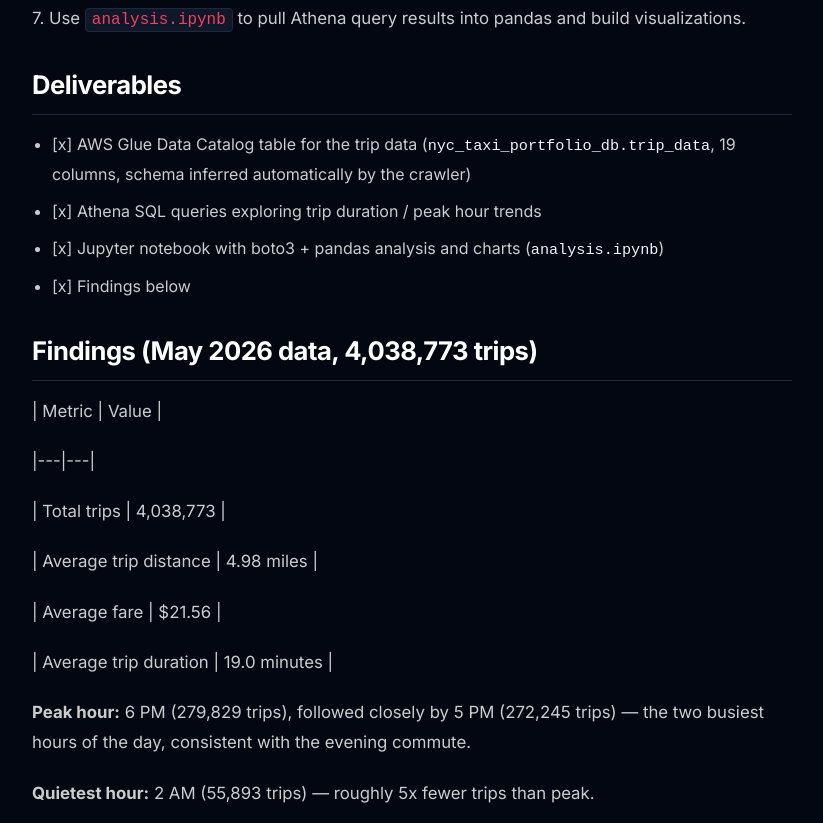
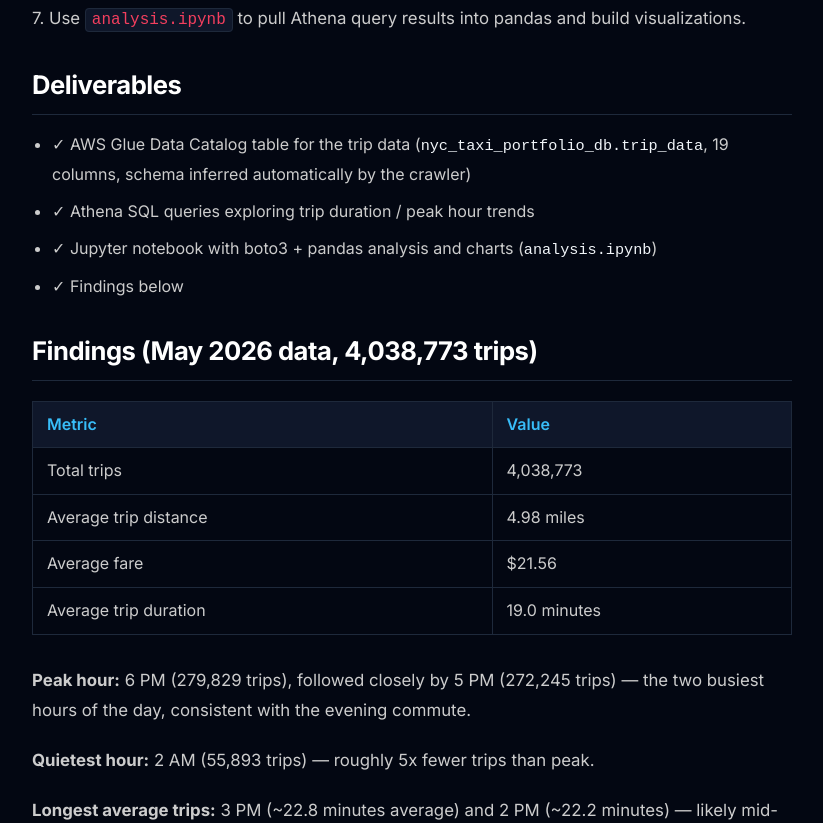
Before and after one commit to preethi-somaraju/preethi-somaraju.github.io, a plain HTML site: page blog/aws-nyc-taxi-analytics.html in a window 1280 px wide. Shown: the part 2076-2899 px from the top of the page, without its empty margins (228-1051 px from the left). Drawn offline with Linux system fonts and the light colour scheme.

Commit message:
update: Sync local changes for aws-nyc-taxi-analytics.html, azure-etl-pipeline.html, customer-churn-ml.html and 4 more

```diff
--- a/blog/aws-nyc-taxi-analytics.html
+++ b/blog/aws-nyc-taxi-analytics.html
@@ -29,6 +29,10 @@
         code { font-family: 'Courier New', Courier, monospace; font-size: 0.95em; color: #f1f5f9; }
         p code { background-color: #0f172a; padding: 2px 6px; border-radius: 4px; border: 1px solid #1e293b; color: #f43f5e; }
         hr { border: 0; border-top: 1px solid #1e293b; margin: 40px 0; }
+        .post-content table { width: 100%; border-collapse: collapse; margin: 20px 0 30px 0; }
+        .post-content th, .post-content td { border: 1px solid #1e293b; padding: 10px 14px; text-align: left; }
+        .post-content th { background-color: #0f172a; color: #38bdf8; font-weight: 600; }
+        .post-content td { color: #ccc; }
     </style>
 </head>
 <body style="background-color: #030712; color: #e5e7eb;">
@@ -92,23 +96,25 @@
 <p>7. Use <code>analysis.ipynb</code> to pull Athena query results into pandas and build visualizations.</p>
 <h2>Deliverables</h2>
 <ul>
-<li>[x] AWS Glue Data Catalog table for the trip data (<code>nyc_taxi_portfolio_db.trip_data</code>, 19 columns, schema inferred automatically by the crawler)</li>
-<li>[x] Athena SQL queries exploring trip duration / peak hour trends</li>
-<li>[x] Jupyter notebook with boto3 + pandas analysis and charts (<code>analysis.ipynb</code>)</li>
-<li>[x] Findings below</li>
+<li>&#10003; AWS Glue Data Catalog table for the trip data (<code>nyc_taxi_portfolio_db.trip_data</code>, 19 columns, schema inferred automatically by the crawler)</li>
+<li>&#10003; Athena SQL queries exploring trip duration / peak hour trends</li>
+<li>&#10003; Jupyter notebook with boto3 + pandas analysis and charts (<code>analysis.ipynb</code>)</li>
+<li>&#10003; Findings below</li>
 </ul>
 <h2>Findings (May 2026 data, 4,038,773 trips)</h2>
-<p>| Metric | Value |</p>
-<p>|---|---|</p>
-<p>| Total trips | 4,038,773 |</p>
-<p>| Average trip distance | 4.98 miles |</p>
-<p>| Average fare | $21.56 |</p>
-<p>| Average trip duration | 19.0 minutes |</p>
+<table>
+<thead><tr><th>Metric</th><th>Value</th></tr></thead>
+<tbody>
+<tr><td>Total trips</td><td>4,038,773</td></tr>
+<tr><td>Average trip distance</td><td>4.98 miles</td></tr>
+<tr><td>Average fare</td><td>$21.56</td></tr>
+<tr><td>Average trip duration</td><td>19.0 minutes</td></tr>
+</tbody></table>
 <p><strong>Peak hour:</strong> 6 PM (279,829 trips), followed closely by 5 PM (272,245 trips) — the two busiest hours of the day, consistent with the evening commute.</p>
 <p><strong>Quietest hour:</strong> 2 AM (55,893 trips) — roughly 5x fewer trips than peak.</p>
 <p><strong>Longest average trips:</strong> 3 PM (~22.8 minutes average) and 2 PM (~22.2 minutes) — likely mid-afternoon traffic congestion rather than distance, since average trip distance during these hours is actually *shorter* than early-morning hours.</p>
 <p><strong>Shortest average trips:</strong> 2 AM (~14.0 minutes) — consistent with light overnight traffic.</p>
-<p>!<a href="nyc_taxi_hourly_trends.png" target="_blank">Hourly trip trends</a></p>
+<p><img src="../aws-nyc-taxi-analytics/nyc_taxi_hourly_trends.png" alt="Hourly trip trends" style="max-width: 100%; border-radius: 8px; margin: 15px 0;"></p>
 <h2>Tech stack</h2>
 <p>AWS S3, AWS Glue, Amazon Athena, boto3, pandas, IAM Identity Center (SSO)</p>
             </div>
```
Also changed, not shown: blog/azure-etl-pipeline.html (+4 -0 lines), blog/customer-churn-ml.html (+4 -0 lines), blog/retail-sales-forecasting.html (+4 -0 lines), blog/sales-dashboard-sql.html (+4 -0 lines), blog/transitioning-to-data-science.html (+5 -1 lines), 1 other file.
